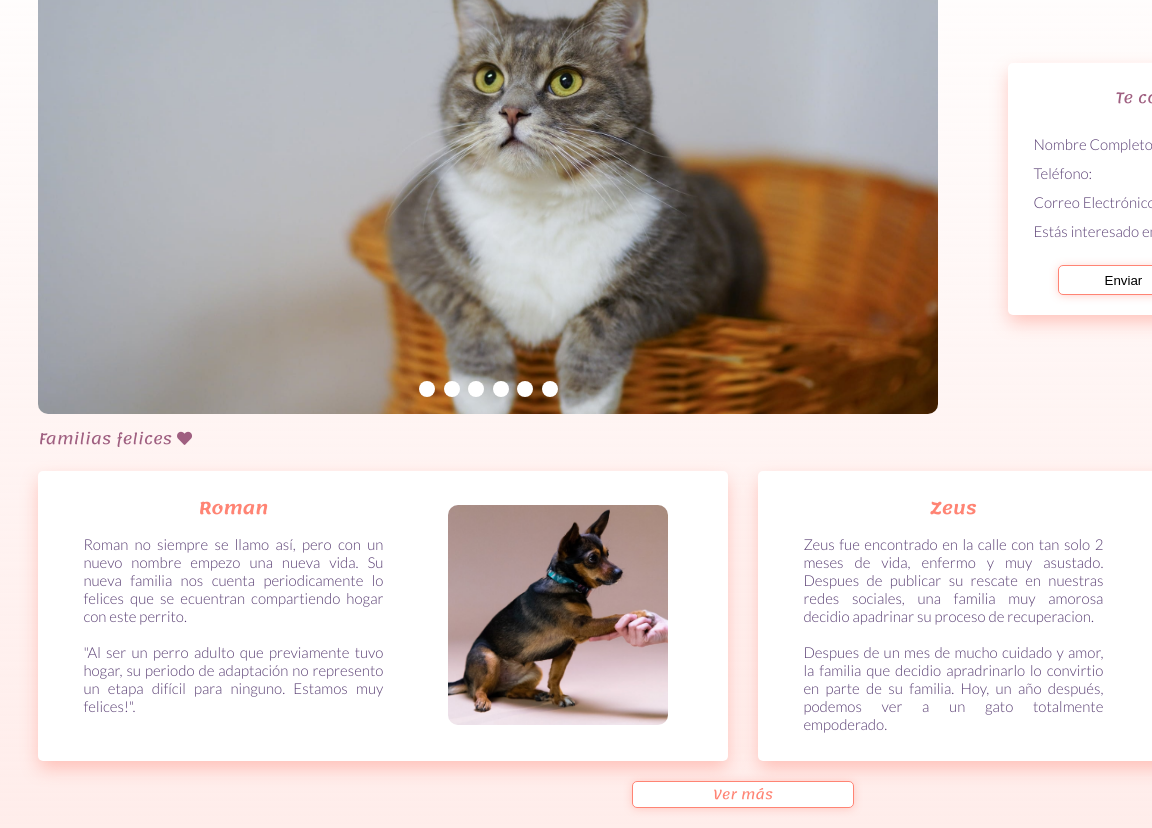
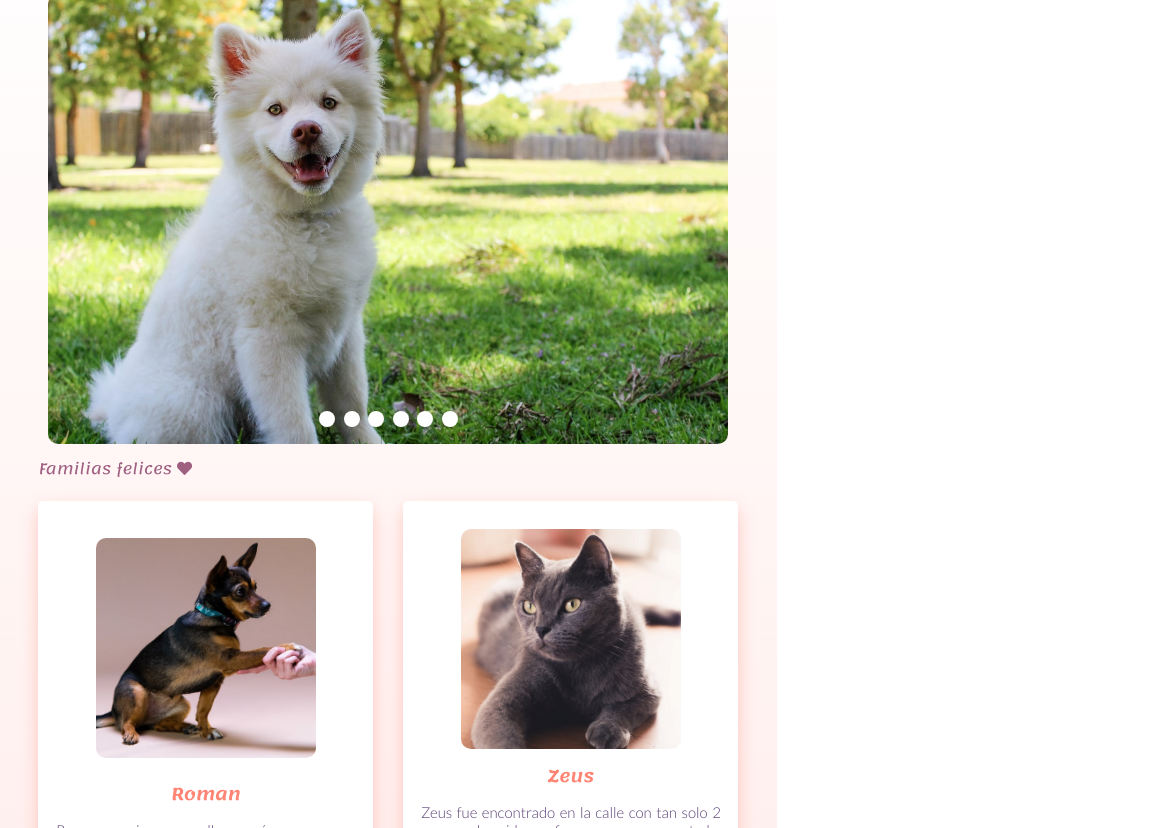
Before and after one commit to JulSarmiento/odashis-pets-for-love.github.io, a plain HTML site: page index.html in a window 768 px wide. Shown: the part 166-994 px from the top of the page, 1152 px wide, since content can reach past the window. Drawn offline with Linux system fonts and the light colour scheme.

Commit message:
Resolucion tablet index

```diff
--- a/index.html
+++ b/index.html
@@ -76,14 +76,14 @@
               <input id="slide-dot-1" type="radio" name="slides" checked>
                 <div class="slide slide-1">
                   <div class="pictureContainer pictureContainer--slidershow">
-                    <a href="./adopciones/index.html"><img src="./assets/indexImg/cat-slideshow-1.jpeg" alt="This is the photo of a happy cat"></a>
+                    <a href="./adopciones/index.html"><img src="./assets/indexImg/dog-slideshow-1.jpeg" alt="This is the photo of a happy cat"></a>
                   </div>
                 </div>
 
               <input id="slide-dot-2" type="radio" name="slides">
                 <div class="slide slide-2">
                   <div class="pictureContainer pictureContainer--slidershow">
-                    <a href="./adopciones/index.html"><img src="./assets/indexImg/dog-slideshow-1.jpeg" alt="This is the photo of a happy dog"></a>
+                    <a href="./adopciones/index.html"><img src="./assets/indexImg/cat-slideshow-1.jpeg" alt="This is the photo of a happy dog"></a>
                   </div>
                 </div>
 
@@ -154,7 +154,7 @@
             </div>
 
             <div class="form__radioBox form__radioBox--mod">
-              <p class="text ">Estás interesado en...:</p>
+              <p class="text ">Estás interesado en:</p>
               <div>
                 <input type="radio" name="interest" id="dogs" value="dogs">
                 <label for="dogs">Perrito</label>
@@ -162,7 +162,7 @@
 
               <div>
                 <input type="radio" name="interest" id="cats" value="cats">
-                <label for="cats">Gatitos</label>
+                <label for="cats">Gatito</label>
               </div>
             </div>
 
--- a/styles/index.css
+++ b/styles/index.css
@@ -275,7 +275,7 @@
   }
 
   .card--articleMod{
-   height: 51rem;
+   height: 48rem;
    width: 29.5rem;
 
   }
@@ -289,3 +289,85 @@
   }
 
 }
+
+@media only screen and (min-width: 768px) and (max-width: 1024px){
+
+  .grid--index{
+    grid-template-rows: 10rem auto auto 0.5fr;
+    grid-template-areas:  "header header header "
+                          ". main ."
+                          ". section ."
+                          "footer footer footer";
+
+  }
+
+  .main--grid .main__title--grid{
+    margin-top: -1rem;
+  }
+
+  .main--grid .homedoptionSection--grid{
+    display: flex;
+    flex-flow: column wrap;
+  }
+
+  .homeAdoptedSection--grid {
+    grid-area: section;
+    display: flex;
+    flex-flow: column wrap;
+  }
+
+  /* SLIDESHOW */
+
+  .adoptionAndContact{
+    display: flex;
+    flex-flow: column wrap;
+    justify-content: center;
+    align-items: center;
+    margin-top: 2rem;
+    gap: 1rem;
+  }
+
+  .slideshow{
+    width: 68rem;
+    height: 45rem;
+    margin-bottom: 1rem;
+
+  }
+
+  /* slideshow part */
+
+  .pictureContainer--slidershow img{
+    height: 45rem;
+    width: 100%;
+  }
+
+  /* CONTACT US SECTION */
+
+  .homeContactUs {
+    display: none;
+
+  }
+
+  /*    SMALL ADOPTED SECTION     */
+
+  .homeAdoptedSection a{
+    margin-bottom: 2rem;
+  }
+
+  /* Articles */
+
+  .card--articleMod{
+   height: 48rem;
+   width: 29.5rem;
+
+  }
+
+  .articleContainer article {
+    flex-flow: column-reverse nowrap;
+  }
+
+  .articleContainer article div p {
+    height: auto;
+  }
+
+}
```
